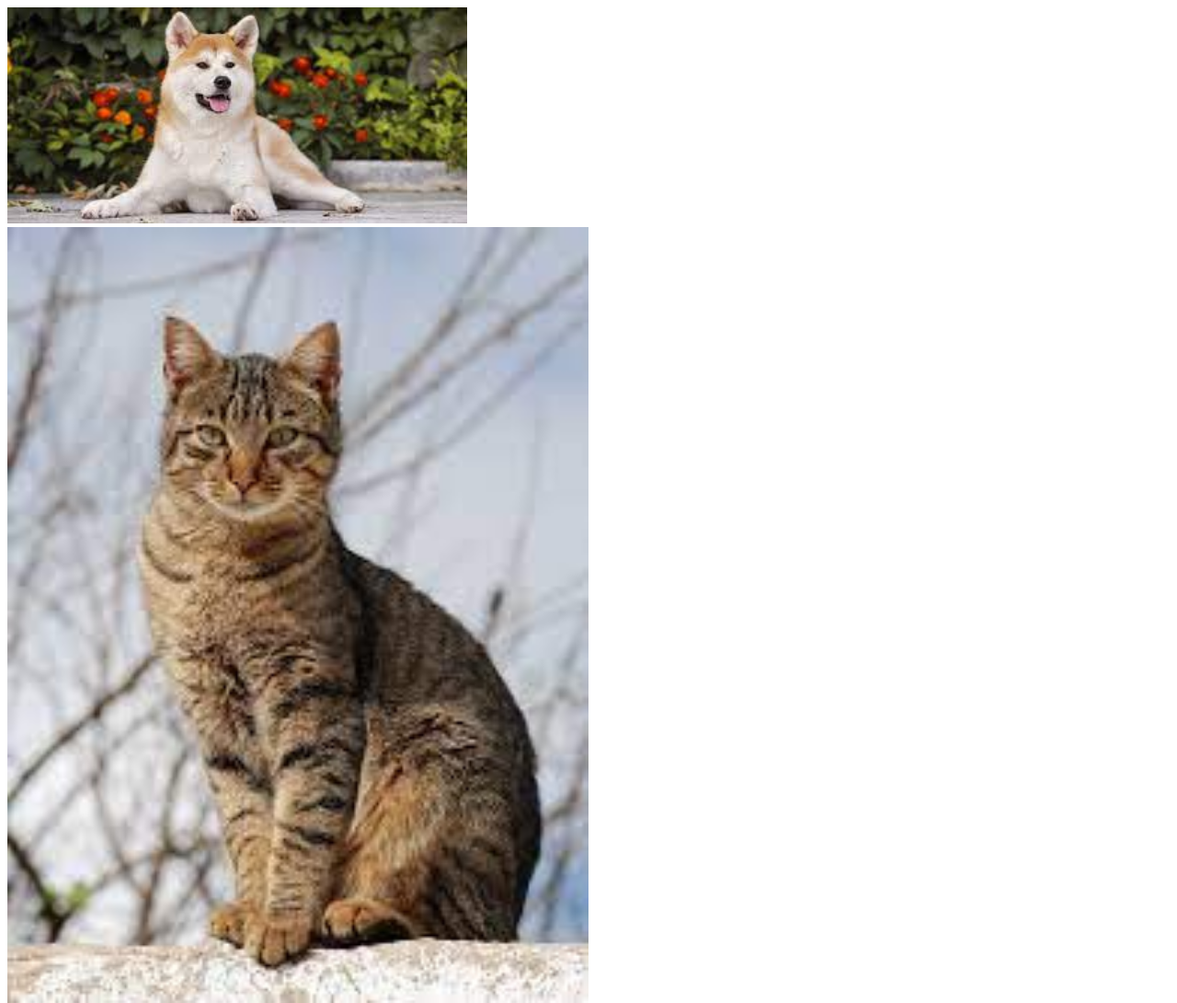
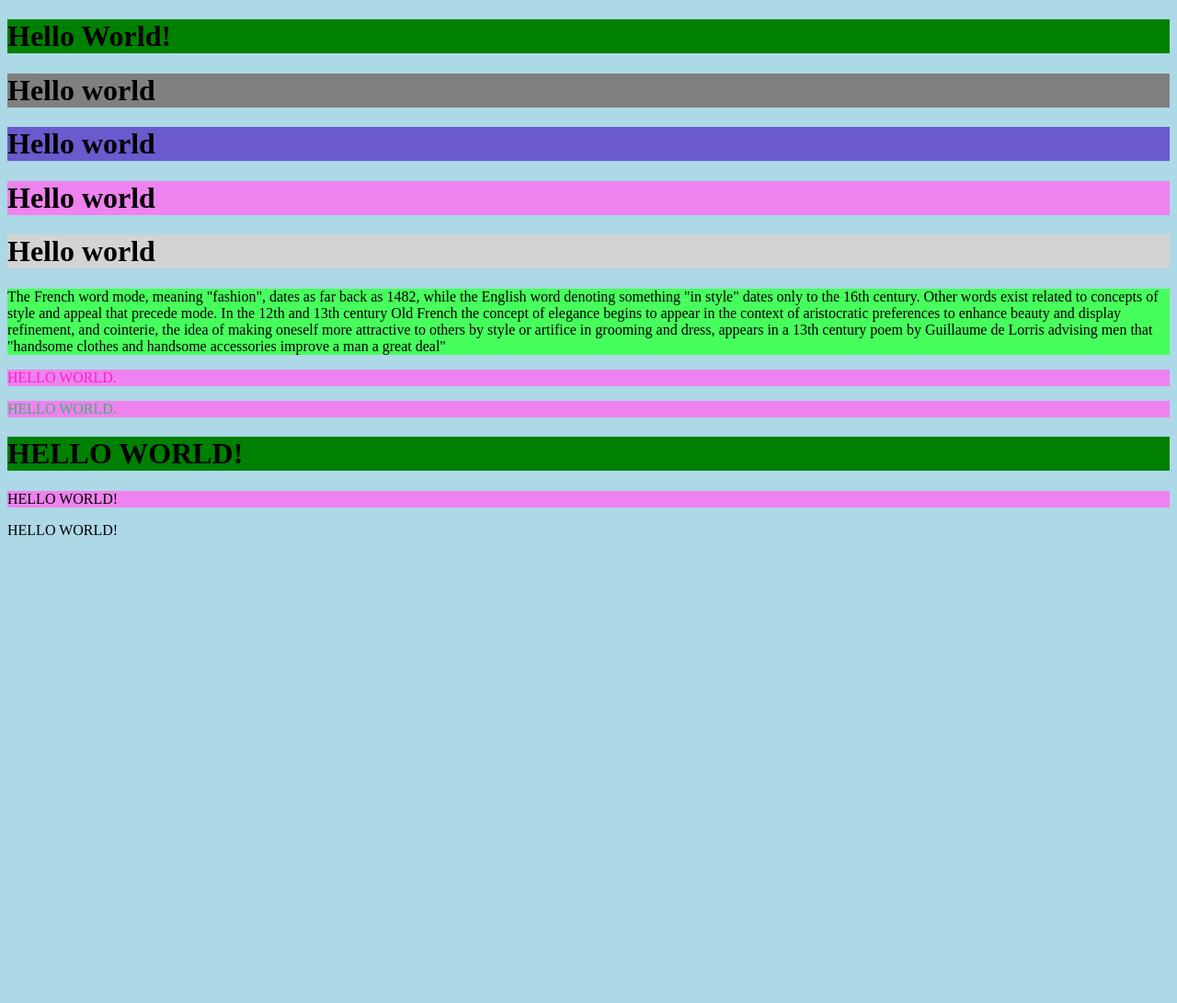
Before and after one commit to liliaspac1/PPW2021, a plain HTML site: page index.html in a window 1280 px wide. Shown: the top 1091 px of the page at 92% size. After the commit the page ends 800 px from the top, so only its background shows below. Drawn offline with Linux system fonts and the light colour scheme.

Commit message:
Add files via upload

```diff
--- a/index.html
+++ b/index.html
@@ -1,15 +1,46 @@
 <!DOCTYPE html>
-<html lang="en">
+<html>
 <head>
-    <meta charset="UTF-8">
-    <meta http-equiv="X-UA-Compatible" content="IE=edge">
-    <meta name="viewport" content="width=device-width, initial-scale=1.0">
-    <title>Document</title>
+<style>
+body {
+  background-color: lightblue;
+}
+</style>
 </head>
 <body>
-    <img src="images/dog.jpg" width="500px" alt=""> <br>
-    <img src="images/cat.jpg" width="50%" alt=""> <br>
-    <a href="https://en.wikipedia.org/wiki/Flower"target="_blank" title="Flower wiki"><img src="images/flower.jpg" alt=""></a>
 
+<h1>Hello World!</h1>
+</style>
+</head>
+<body>
+
+    <h1 style="background-color:Gray ;">Hello world</h1>
+    <h1 style="background-color:SlateBlue;">Hello world</h1>
+    <h1 style="background-color:Violet;">Hello world</h1>
+    <h1 style="background-color:LightGray;">Hello world</h1>
+    <p style="background-color:rgb(71, 255, 92);">The French word mode, meaning "fashion", dates as far back as 1482, while the English word denoting something "in style" dates only to the 16th century. Other words exist related to concepts of style and appeal that precede mode. In the 12th and 13th century Old French the concept of elegance begins to appear in the context of aristocratic preferences to enhance beauty and display refinement, and cointerie, the idea of making oneself more attractive to others by style or artifice in grooming and dress, appears in a 13th century poem by Guillaume de Lorris advising men that "handsome clothes and handsome accessories improve a man a great deal"</h1>
+    <p style="color:rgb(255, 30, 206);">HELLO WORLD.</p>
+    <p style="color:MediumSeaGreen;">HELLO WORLD.</p>
+    <head>
+    <style>
+    h1 {
+          background-color: green;
+        }
+
+        div {
+          background-color: lightblue;
+        }
+
+        p {
+          background-color: violet;
+        }
+        </style>
+        </head>
+        <body>
+
+        <h1>HELLO WORLD!</h1>
+        <div>
+        <p>HELLO WORLD!</p>
+        HELLO WORLD!
 </body>
 </html>
```
